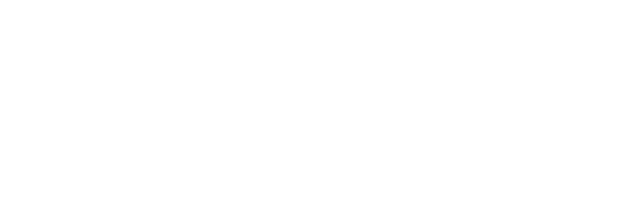
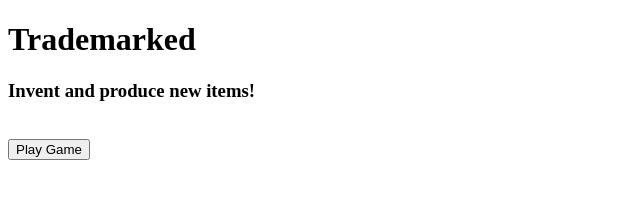
Before and after one commit to lvoz2/Trademarked, a plain HTML site: page index.html in a window 1280 px wide. Shown: the whole page, without its empty margins (0-640 px from the left). Drawn offline with Linux system fonts and the light colour scheme.

Commit message:
Update index.html

```diff
--- a/index.html
+++ b/index.html
@@ -1,10 +1,15 @@
 <!DOCTYPE html>
 <html>
 <head>
-  <title>Trademarked - Invent and produce new items!</title>
-  <script src="js/game.js"></script>
-  <link rel="stylesheet" href="css/game.css"></link>
+	<title>Trademarked - Invent and produce new items!</title>
+	<script src="js/game.js"></script>
+	<link rel="stylesheet" href="css/game.css"></link>
 </head>
 <body>
+	<div class="layer" id="mainMenu">
+		<h1>Trademarked</h1>
+		<h3>Invent and produce new items!</h3><br>
+		<button id="playGame" onclick="">Play Game</button>
+	</div>
 </body>
 </html>
```
